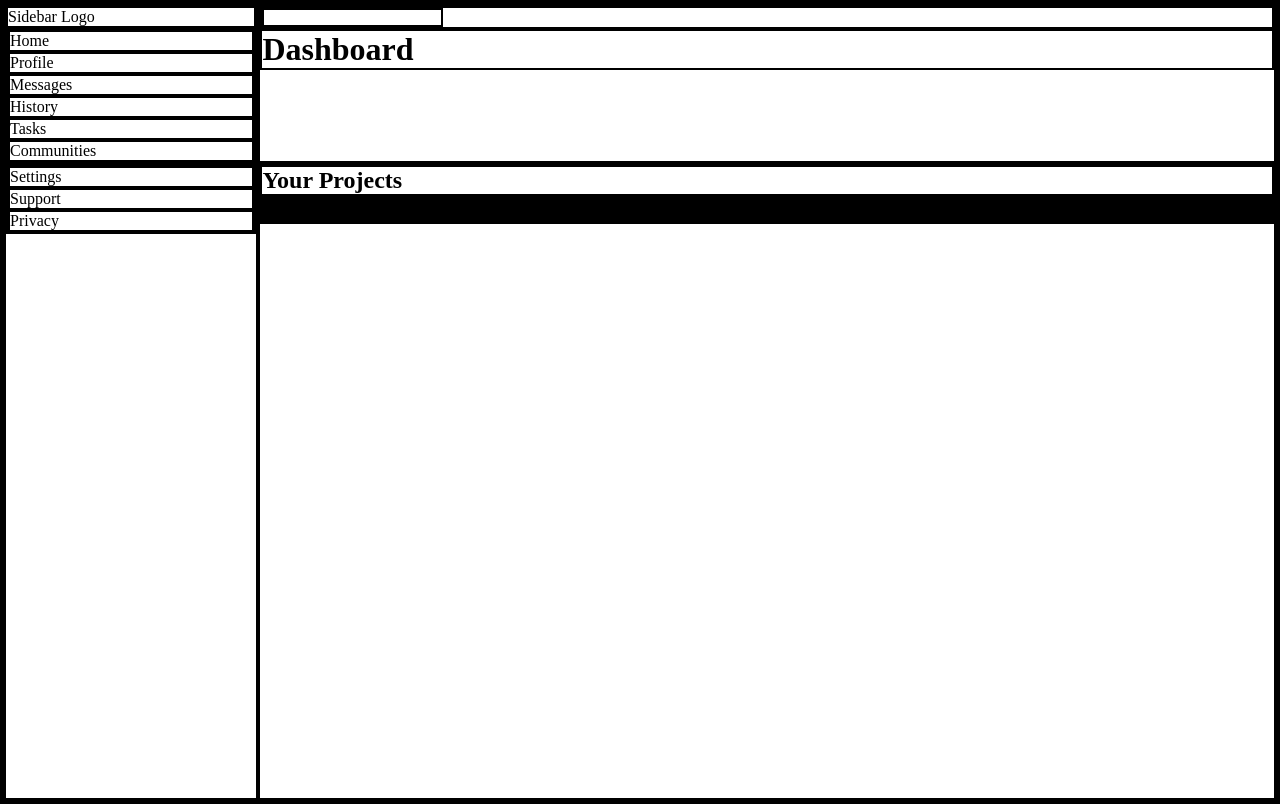
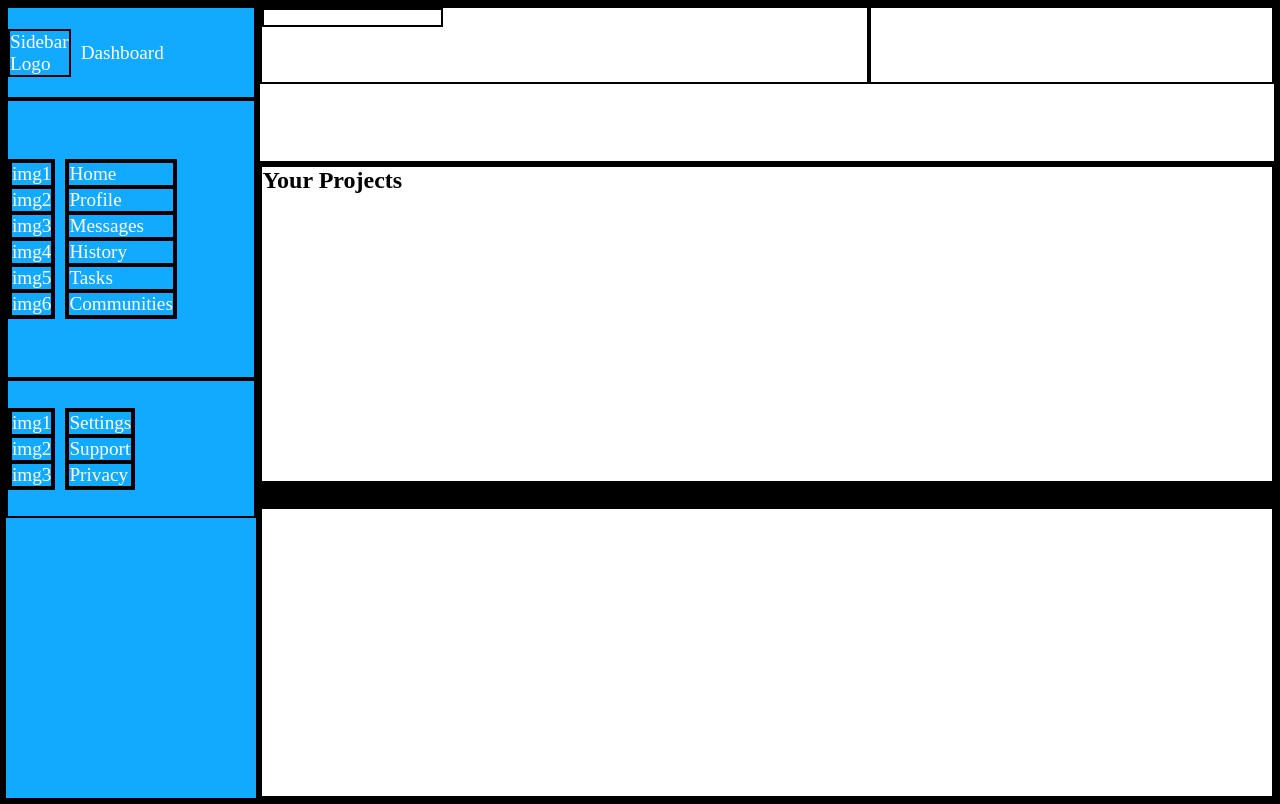
Before and after one commit to kylestewart1/admin-dashboard, a plain HTML site: page index.html in a window 1280 px wide. Drawn offline with Linux system fonts and the light colour scheme.

Commit message:
sidebar layout, downloaded icons

```diff
--- a/index.html
+++ b/index.html
@@ -11,13 +11,29 @@
         <form>
             <input type="text" name="search">
         </form>
-        <h1>Dashboard</h1>
+        <ul>
+
+        </ul>
     </div>
     <div class="sidebar">
+
+        <div class="title">
             <div class="logo">
                 Sidebar Logo
             </div>
-        <ul class="content-links">
+            Dashboard
+        </div>
+
+        <div class="nav-content">
+            <ul class="icon-list">
+                <li>img1</li>
+                <li>img2</li>
+                <li>img3</li>
+                <li>img4</li>
+                <li>img5</li>
+                <li>img6</li>
+            </ul>
+            <ul>
                 <li>Home</li>
                 <li>Profile</li>
                 <li>Messages</li>
@@ -25,11 +41,19 @@
                 <li>Tasks</li>
                 <li>Communities</li>
             </ul>
-        <ul class="admin-links">
+        </div>
+        <div class="nav-admin">
+            <ul class="icon-list">
+                <li>img1</li>
+                <li>img2</li>
+                <li>img3</li>
+            </ul>
+            <ul>
                 <li>Settings</li>
                 <li>Support</li>
                 <li>Privacy</li>
             </ul>
+        </div>
     </div>
     <div class="main">
         <h2>Your Projects</h2>
--- a/style.css
+++ b/style.css
@@ -15,13 +15,34 @@ body {
 
 .header {
     grid-column-start: 2;
+    display: grid;
+    grid-template-rows: 1fr 1fr;
+    grid-template-columns: 1.5fr 1fr;
 }
 
 .sidebar {
     grid-row: 1 / -1;
+    display: grid;
+    grid-template-rows: 2fr 6fr 3fr 6fr;
+    background-color: #11aaff;
+    color: white;
+}
+
+.sidebar > div {
+    display: grid;
+    grid-template-columns: 1fr 4fr;
+    align-items: center;
+    justify-items: start;
+    font-size: larger;
+    column-gap: 10px;
 }
 
 .main {
     grid-row: 2 / -1;
     grid-column: 2 / -1;
+    display: grid;
 }
+
+ul {
+    list-style: none;
+}
```
Also changed, not shown: icons/account-group.svg (added), icons/bell-alert.svg (added), icons/card-account-details-outline.svg (added), icons/cog.svg (added), icons/eye-plus-outline.svg (added), icons/file-multiple.svg (added), icons/help-box.svg (added), icons/history.svg (added), icons/home.svg (added), icons/magnify.svg (added), icons/message-reply.svg (added), icons/security.svg (added), icons/source-fork.svg (added), icons/star-plus-outline.svg (added). Lines whose indentation alone changed are shown as unchanged.
